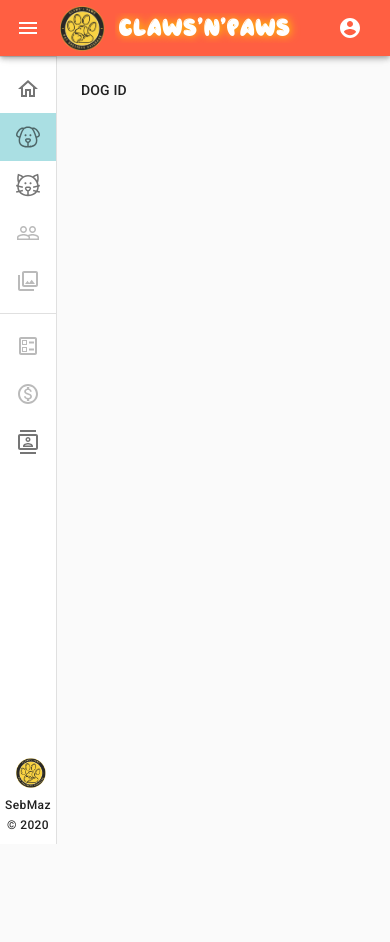
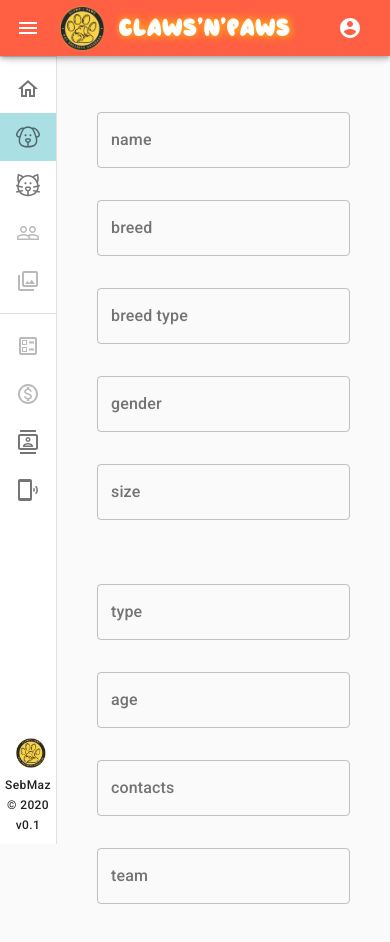
Before and after one commit to sebmaz93/claws-n-paws, a React (Create React App) app: page /dogs/add in a window 390 px wide. Shown: the top 942 px of the page. Before the commit the page ends 844 px from the top, so only its background shows below. Built offline with nearby package versions, Linux system fonts and the light colour scheme.

Commit message:
add form

```diff
--- a/src/App.tsx
+++ b/src/App.tsx
@@ -5,6 +5,7 @@ import MainLayout from 'layouts/main.layout';
 import DogsPage from 'pages/dogs.page';
 import {BrowserRouter, Switch, Route} from 'react-router-dom';
 import QRPage from 'pages/qr.page';
+import FormPage from 'pages/form.page';
 
 function App() {
   return (
@@ -14,6 +15,7 @@ function App() {
           <Switch>
             <Route exact path="/" render={() => <div>HOME</div>} />
             <Route exact path="/dogs" component={DogsPage} />
+            <Route exact path="/dogs/add" component={FormPage} />
             <Route exact path="/dogs/:dogId" render={() => <div>DOG ID</div>} />
             <Route exact path="/qr" component={QRPage} />
           </Switch>
--- a/src/components/Sidebar.component.tsx
+++ b/src/components/Sidebar.component.tsx
@@ -20,6 +20,7 @@ import ContactsIcon from '@material-ui/icons/ContactsOutlined';
 import DonateIcon from '@material-ui/icons/MonetizationOnOutlined';
 import ServicesIcon from '@material-ui/icons/BallotOutlined';
 import MobileIcon from '@material-ui/icons/PhonelinkRingOutlined';
+import {VERSION} from 'constants/version';
 
 interface HeaderDataInterface {
   id: number;
@@ -171,7 +172,7 @@ const useStyles = makeStyles((theme: Theme) =>
       whiteSpace: 'normal',
     },
     pcOnly: {
-      [theme.breakpoints.down('sm')]: {
+      [theme.breakpoints.down(330)]: {
         display: 'none',
       },
     },
@@ -230,7 +231,7 @@ const Sidebar: React.FC<{open: boolean}> = ({open}) => {
           </ListItem>
         ))}
         <ListItem
-          className={`${classes.listItem} ${classes.pcOnly}`}
+          className={classes.listItem}
           button
           key="qr"
           component={NavLink}
@@ -246,7 +247,7 @@ const Sidebar: React.FC<{open: boolean}> = ({open}) => {
       </List>
       <List className={classes.listLogo}>
         <ListItem
-          className={clsx(classes.listLogoItem, {
+          className={clsx(classes.listLogoItem, classes.pcOnly, {
             [classes.listLogoItemClosed]: !open,
           })}
         >
@@ -259,7 +260,7 @@ const Sidebar: React.FC<{open: boolean}> = ({open}) => {
           </ListItemIcon>
         </ListItem>
         <Typography className={classes.copyright} variant="caption">
-          SebMaz © 2020
+          SebMaz © 2020 v{VERSION}
         </Typography>
       </List>
     </Drawer>
--- /dev/null
+++ b/src/constants/version.ts
@@ -0,0 +1 @@
+export const VERSION = 0.1;
--- a/src/layouts/main.layout.tsx
+++ b/src/layouts/main.layout.tsx
@@ -46,6 +46,9 @@ const useStyles = makeStyles((theme: Theme) =>
       flexGrow: 1,
       textShadow: `#FC0 1px 0 10px`,
       paddingLeft: 4,
+      [theme.breakpoints.down(330)]: {
+        fontSize: 22,
+      },
     },
     logo: {
       height: '45px',
@@ -54,6 +57,11 @@ const useStyles = makeStyles((theme: Theme) =>
       backgroundImage: `url(${clawsNpawsLogo})`,
       backgroundSize: 'contain',
       backgroundRepeat: 'no-repeat',
+      [theme.breakpoints.down(330)]: {
+        height: '35px',
+        width: '35px',
+        marginRight: 5,
+      },
     },
   })
 );
--- /dev/null
+++ b/src/pages/form.page.tsx
@@ -0,0 +1,69 @@
+import React from 'react';
+import {createStyles, makeStyles, Theme} from '@material-ui/core/styles';
+import TextField from '@material-ui/core/TextField';
+import Grid from '@material-ui/core/Grid';
+
+// id: string;
+// name: string;
+// breed: string | 'mix';
+// pureBreed?: ANIMAL_BREED_TYPE;
+// gender: ANIMAL_GENDER;
+// size: ANIMAL_SIZE;
+// type: ANIMAL_TYPE;
+// description?: string;
+// age:string;
+// contacts:string[];
+// team?: string;
+// images:string[];
+
+const useStyles = makeStyles((theme: Theme) =>
+  createStyles({
+    gridItem: {
+      padding: theme.spacing(2),
+      '& > *': {
+        margin: '16px 0',
+      },
+    },
+  })
+);
+
+const FormPage = () => {
+  const classes = useStyles();
+  return (
+    <form>
+      <Grid container>
+        <Grid
+          className={classes.gridItem}
+          item
+          xs={12}
+          sm={12}
+          md={6}
+          lg={6}
+          xl={6}
+        >
+          <TextField fullWidth label="name" variant="outlined" />
+          <TextField fullWidth label="breed" variant="outlined" />
+          <TextField fullWidth label="breed type" variant="outlined" />
+          <TextField fullWidth label="gender" variant="outlined" />
+          <TextField fullWidth label="size" variant="outlined" />
+        </Grid>
+        <Grid
+          className={classes.gridItem}
+          item
+          xs={12}
+          sm={12}
+          md={6}
+          lg={6}
+          xl={6}
+        >
+          <TextField fullWidth label="type" variant="outlined" />
+          <TextField fullWidth label="age" variant="outlined" />
+          <TextField fullWidth label="contacts" variant="outlined" />
+          <TextField fullWidth label="team" variant="outlined" />
+        </Grid>
+      </Grid>
+    </form>
+  );
+};
+
+export default FormPage;
--- a/src/pages/qr.page.tsx
+++ b/src/pages/qr.page.tsx
@@ -1,18 +1,33 @@
 import React from 'react';
 import {ReactComponent as QR} from 'assets/clawsnpaws_website.svg';
+import {createStyles, makeStyles, Theme} from '@material-ui/core/styles';
+
+const useStyles = makeStyles((theme: Theme) =>
+  createStyles({
+    container: {
+      display: 'flex',
+      justifyContent: 'center',
+      alignItems: 'center',
+      height: 500,
+      maxHeight: '70vh',
+      width: '100%',
+    },
+    qr: {
+      height: 300,
+      width: 300,
+      [theme.breakpoints.down('sm')]: {
+        height: 200,
+        width: 200,
+      },
+    },
+  })
+);
 
 const QRPage = () => {
+  const classes = useStyles();
   return (
-    <div
-      style={{
-        display: 'flex',
-        justifyContent: 'center',
-        alignItems: 'center',
-        height: '500px',
-        width: '100%',
-      }}
-    >
-      <QR style={{height: 300, width: 300}} />
+    <div className={classes.container}>
+      <QR className={classes.qr} />
     </div>
   );
 };
```
